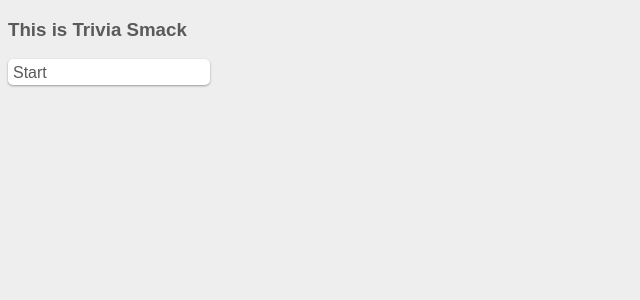
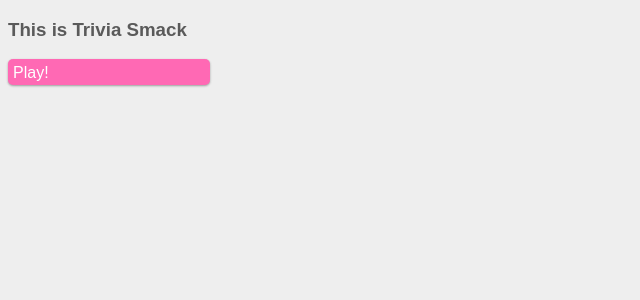
Before and after one commit to xiezili/GitHub, a Python web app: template web_app/templates/homePage.html in a window 1280 px wide. Shown: the top 300 px of the page, without its empty margins (0-640 px from the left). Run offline with Jinja, Linux system fonts and the light colour scheme; the template is opened without the code that fills it, so the values that code supplies are empty.

Commit message:
Updated the style to be consistent with android app

```diff
--- a/web_app/static/style.css
+++ b/web_app/static/style.css
@@ -2,21 +2,24 @@
        background: #eee;
        color: #5A5A5A; }
 
-.optionButton  { border-radius: 5px;
+.button { border-radius: 5px;
           position: absolute;
           font-size: 1em;
           height: 1em;
           width: 12em;
           padding: 5px;
           border: 0; margin: 0;
-                 background: white;
           cursor: pointer;
           box-shadow: 0 1px 3px rgba(0,0,0,0.12), 0 1px 2px rgba(0,0,0,0.24); }
 
-.optionButton:hover { font-size: 1.05em;
+.start { background: #FF69B4; color: white; }
+
+.option { background: white; }
+
+.button:hover { font-size: 1.05em;
                 box-shadow: 0 0 10px 0 rgba(0,0,0,0.2), 0 0 10px 0 rgba(0,0,0,0.19); }
 
-.optionButton:active { font-size: 1em;
+.button:active { font-size: 1em;
                  box-shadow: 0 1px 3px rgba(0,0,0,0.12), 0 1px 2px rgba(0,0,0,0.24);}
 
 
--- a/web_app/templates/homePage.html
+++ b/web_app/templates/homePage.html
@@ -2,7 +2,7 @@
 {% block content %}
 
 <h3>This is Trivia Smack</h3>
-<a href="/question_page" class=optionButton>Start</a>
+<a href="/question_page" class="button start">Play!</a>
 <br><br>
 {% if score > -1 %}
     <p>Score: {{score}}</p>
--- a/web_app/templates/questionPage.html
+++ b/web_app/templates/questionPage.html
@@ -8,7 +8,7 @@
     {% for o in options %}
         {% set id=loop.index-1 %}
 
-        <a class="optionButton" id="{{id}}"
+        <a class="button option" id="{{id}}"
            href="{{ url_for('main.question_page', result=id) }}"
            onClick=process_result({{id}})>
         • {{o}}
```
Lines whose indentation alone changed are shown as unchanged.
